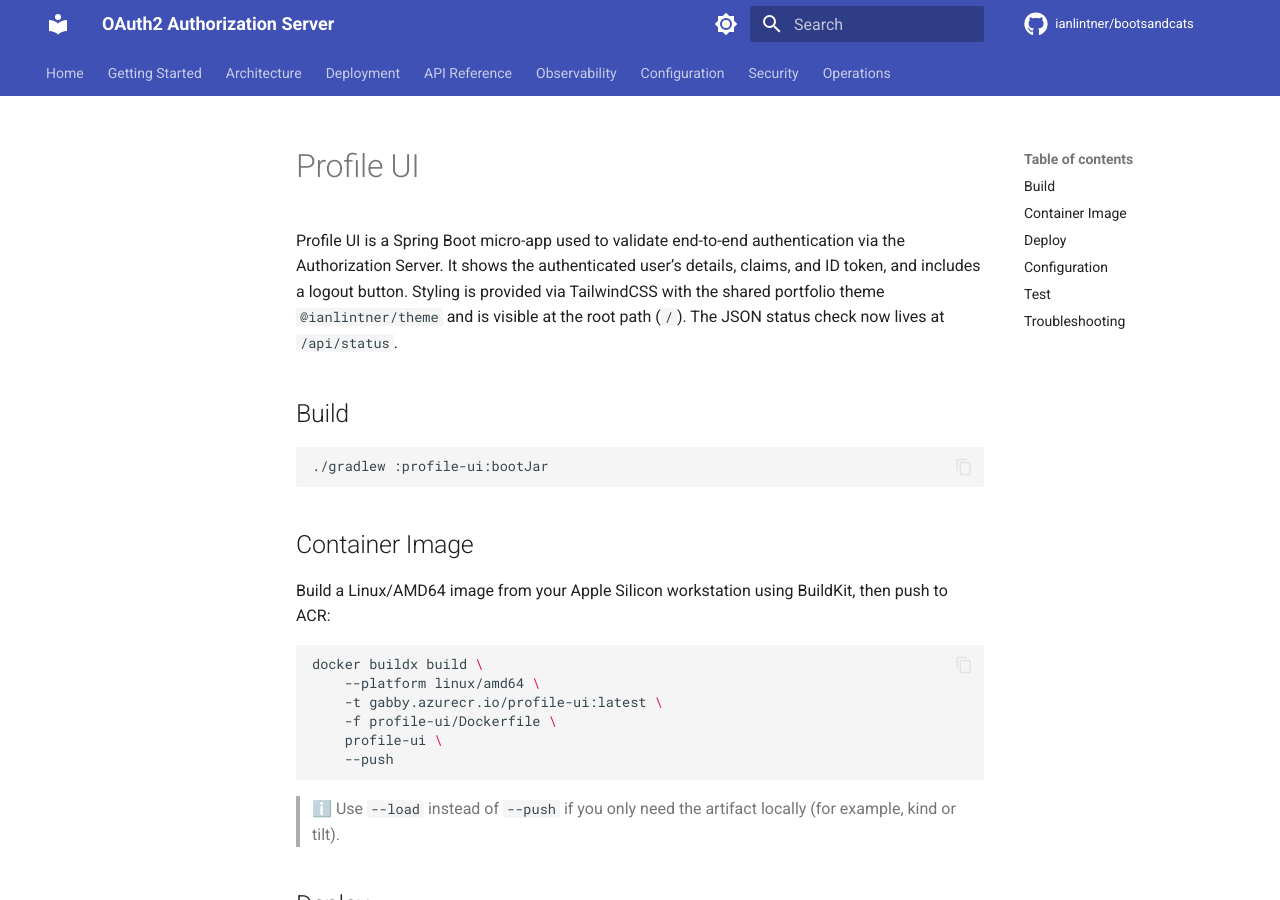
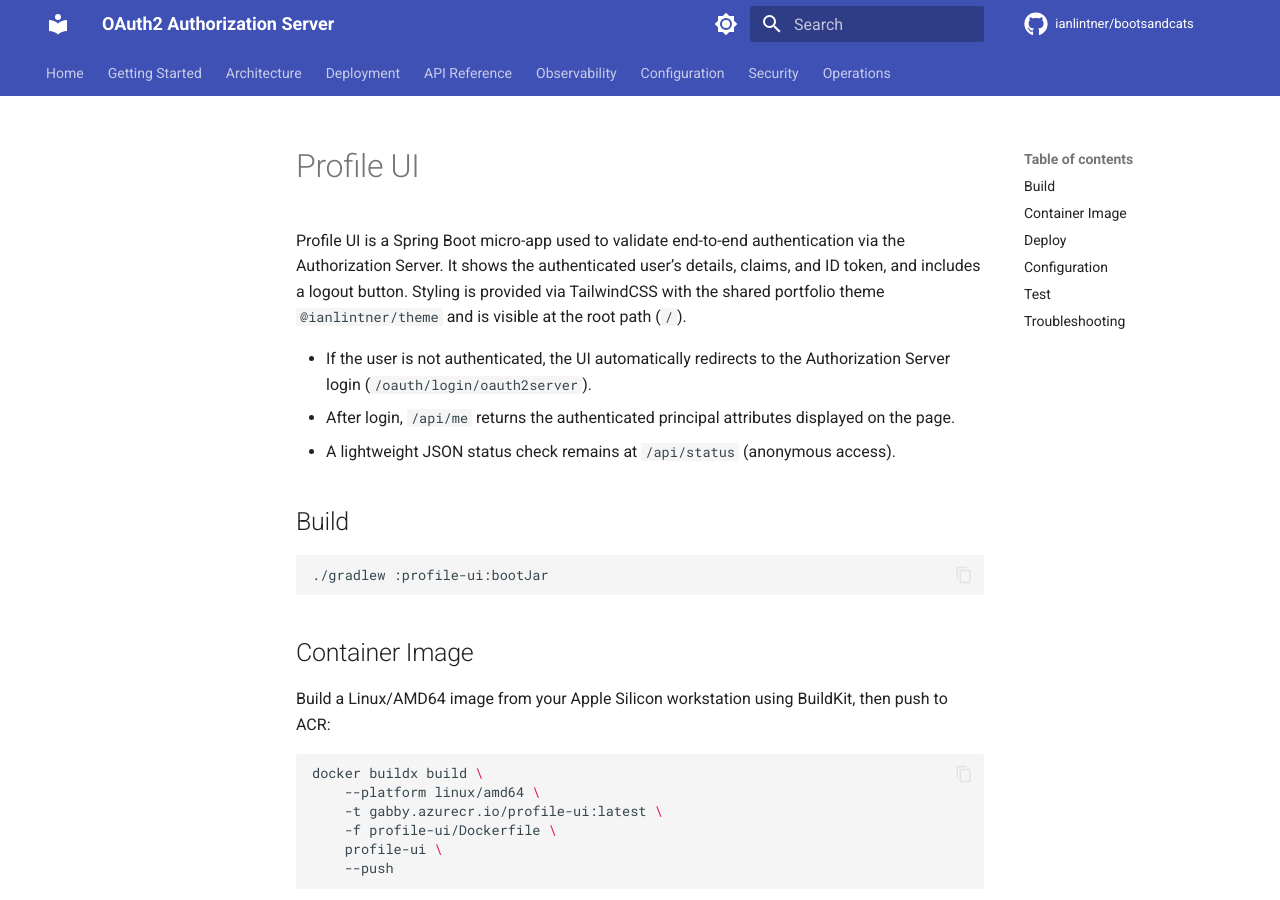
Before and after one commit to ianlintner/bootsandcats, an MkDocs documentation site: the page built from docs/operations/profile-ui.md, in a window 1280 px wide and 900 px high. Built offline with MkDocs 1.6.1 and Material for MkDocs 9.7.7, drawn with Linux system fonts in a browser that asks for light colours; comment, search, counter and statistics services are not loaded; the version menu is left out.

Commit message:
fix: update Profile UI documentation to clarify authentication flow and status check endpoint

```diff
--- a/docs/operations/profile-ui.md
+++ b/docs/operations/profile-ui.md
@@ -1,6 +1,10 @@
 # Profile UI
 
-Profile UI is a Spring Boot micro-app used to validate end-to-end authentication via the Authorization Server. It shows the authenticated user’s details, claims, and ID token, and includes a logout button. Styling is provided via TailwindCSS with the shared portfolio theme `@ianlintner/theme` and is visible at the root path (`/`). The JSON status check now lives at `/api/status`.
+Profile UI is a Spring Boot micro-app used to validate end-to-end authentication via the Authorization Server. It shows the authenticated user’s details, claims, and ID token, and includes a logout button. Styling is provided via TailwindCSS with the shared portfolio theme `@ianlintner/theme` and is visible at the root path (`/`).
+
+- If the user is not authenticated, the UI automatically redirects to the Authorization Server login (`/oauth/login/oauth2server`).
+- After login, `/api/me` returns the authenticated principal attributes displayed on the page.
+- A lightweight JSON status check remains at `/api/status` (anonymous access).
 
 ## Build
 
```
